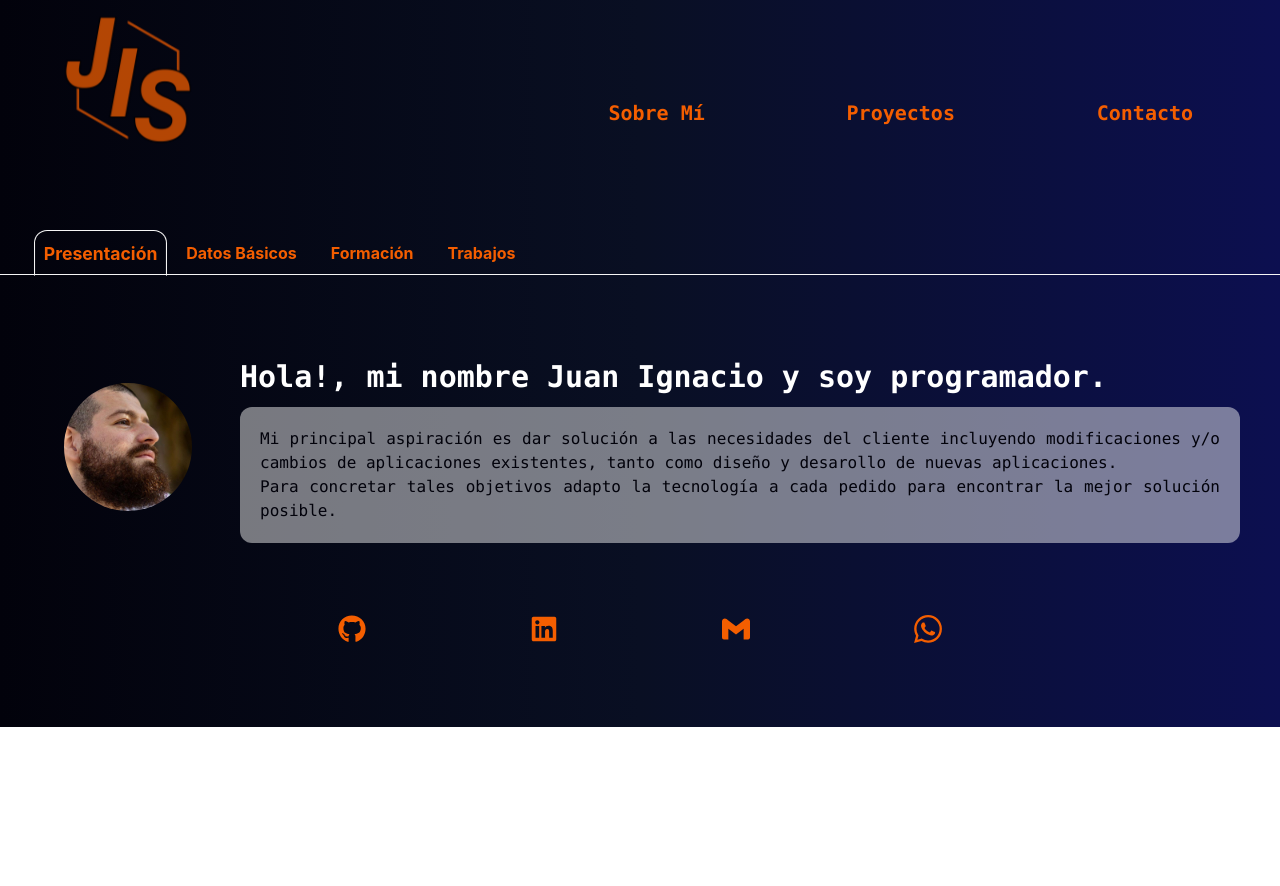
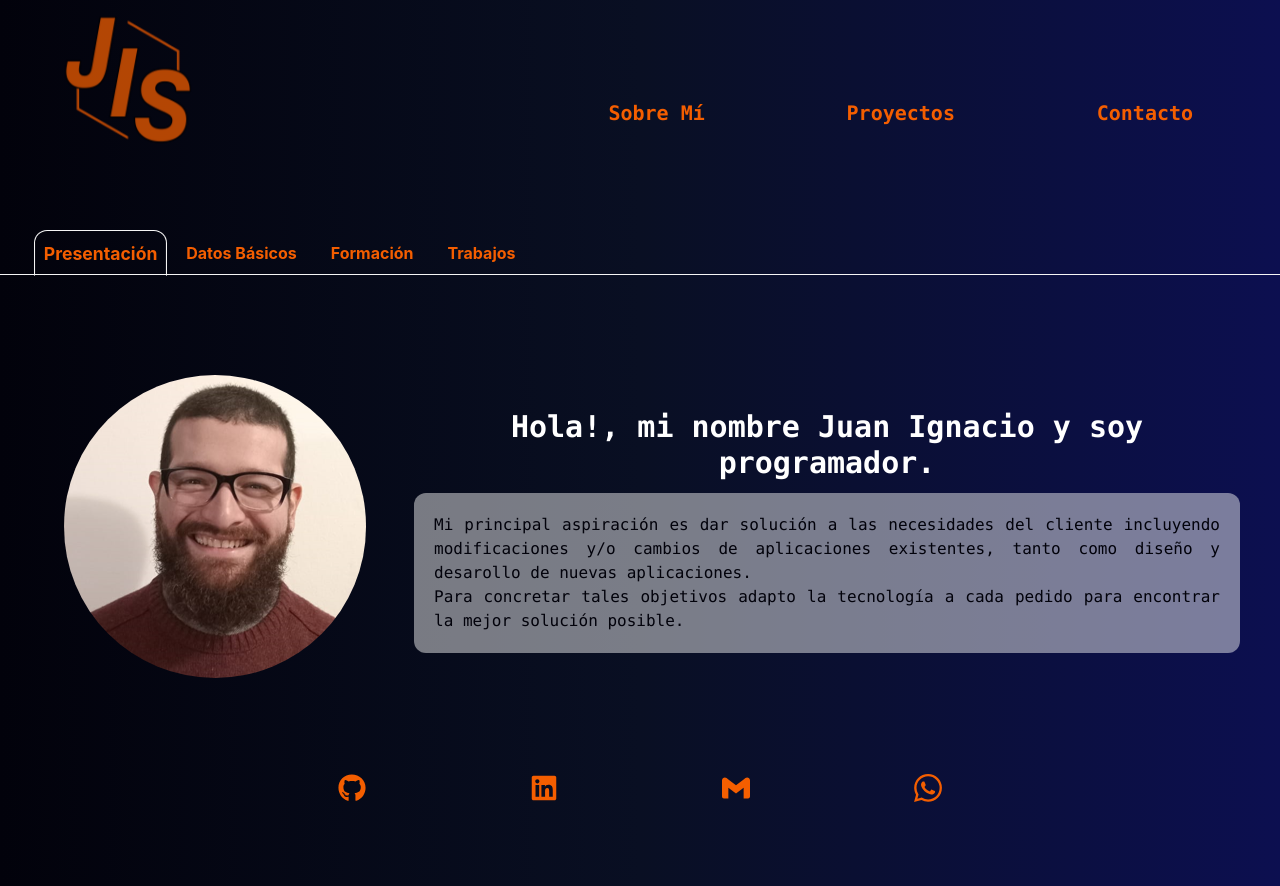
Before and after one commit to JISayago/portfolio, a React (Create React App) app: page / in a window 1280 px wide. Before the commit the page ends 800 px from the top, so only its background shows below. Built offline with nearby package versions, Linux system fonts and the light colour scheme.

Commit message:
cambio componente imagen perfil

```diff
--- /dev/null
+++ b/src/components/ImagenPerfil.jsx
@@ -0,0 +1,12 @@
+import React from 'react';
+import perfil from '../images/perfil.png';
+
+function ImagenPerfil() {
+  return (
+    <img className='w-38 h-38 rounded-full flex
+        mbl:self-center mbl:mb-8
+        sml:mr-10 sml:self-center sml:mt-6 sml:ml-8
+        ' src={perfil} alt='perfil.jpg' />
+  )
+}
+export default ImagenPerfil;
--- a/src/pages/sub-pages/Presentacion.js
+++ b/src/pages/sub-pages/Presentacion.js
@@ -1,15 +1,14 @@
 import React from 'react';
-import perfil from '../../images/moncho.jpg';
+import ImagenPerfil from '../../components/ImagenPerfil';
 
 function Presentacion() {
   return (
     <div className='flex
      mbl:flex-col mbl:mt-5 mbl:p-8
-     sml:flex-row sml:mt-11 sml:justify-between'>
-      <img className='w-32 h-32 rounded-full flex
-        mbl:self-center mbl:mb-8
-        sml:mr-10 sml:self-center sml:mt-6 sml:ml-8
-        ' src={perfil} alt='perfil.jpg' />
+     sml:flex-row sml:mt-11 sml:justify-between
+     pcs:items-center'
+    >
+      <ImagenPerfil/>
         <div className='p-2'>
         <h1 className='flex font-mono font-bold text-3xl
              mbl:text-white mbl:text-center mbl:mb-2
```
Also changed, not shown: src/images/perfil.png (added).
